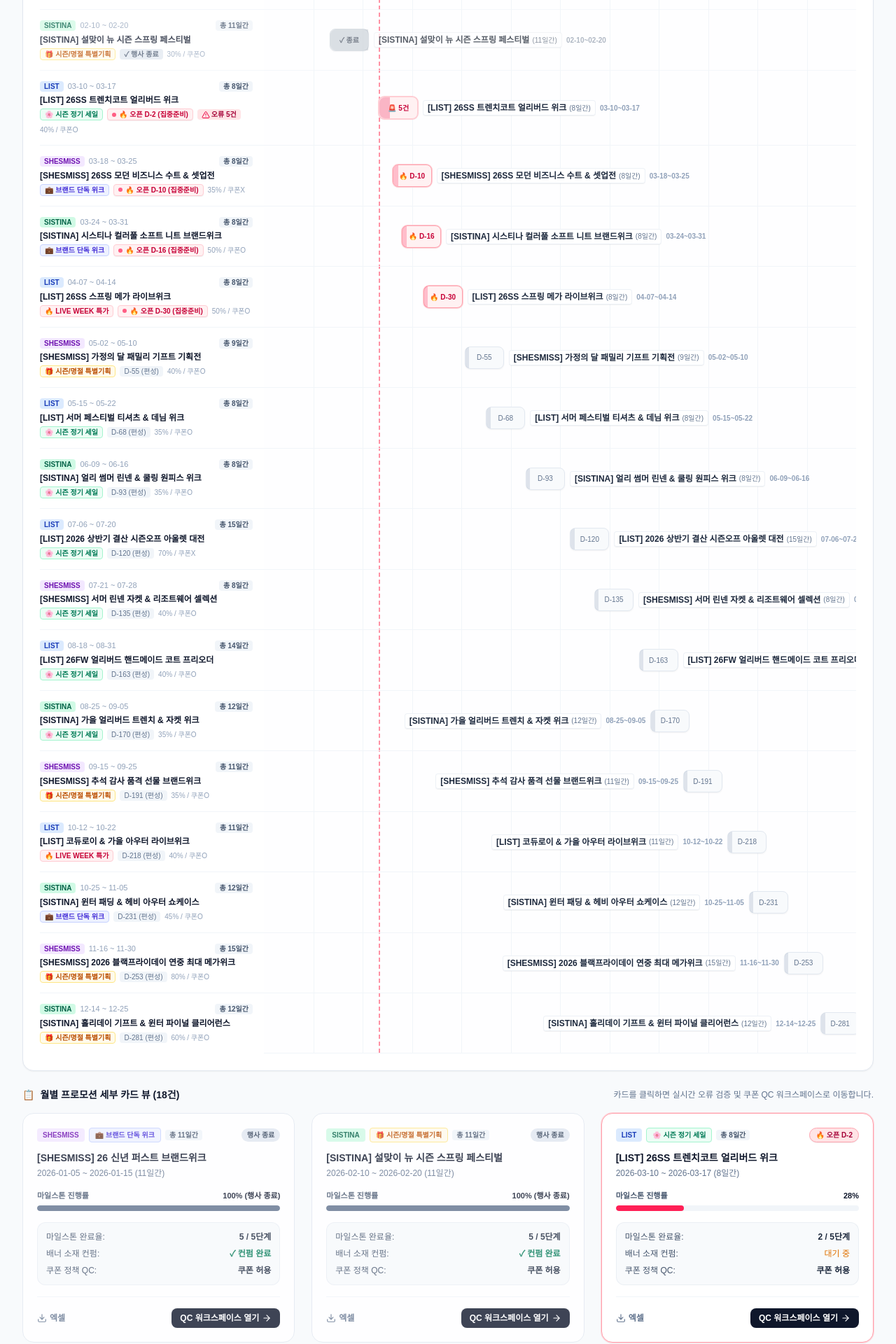
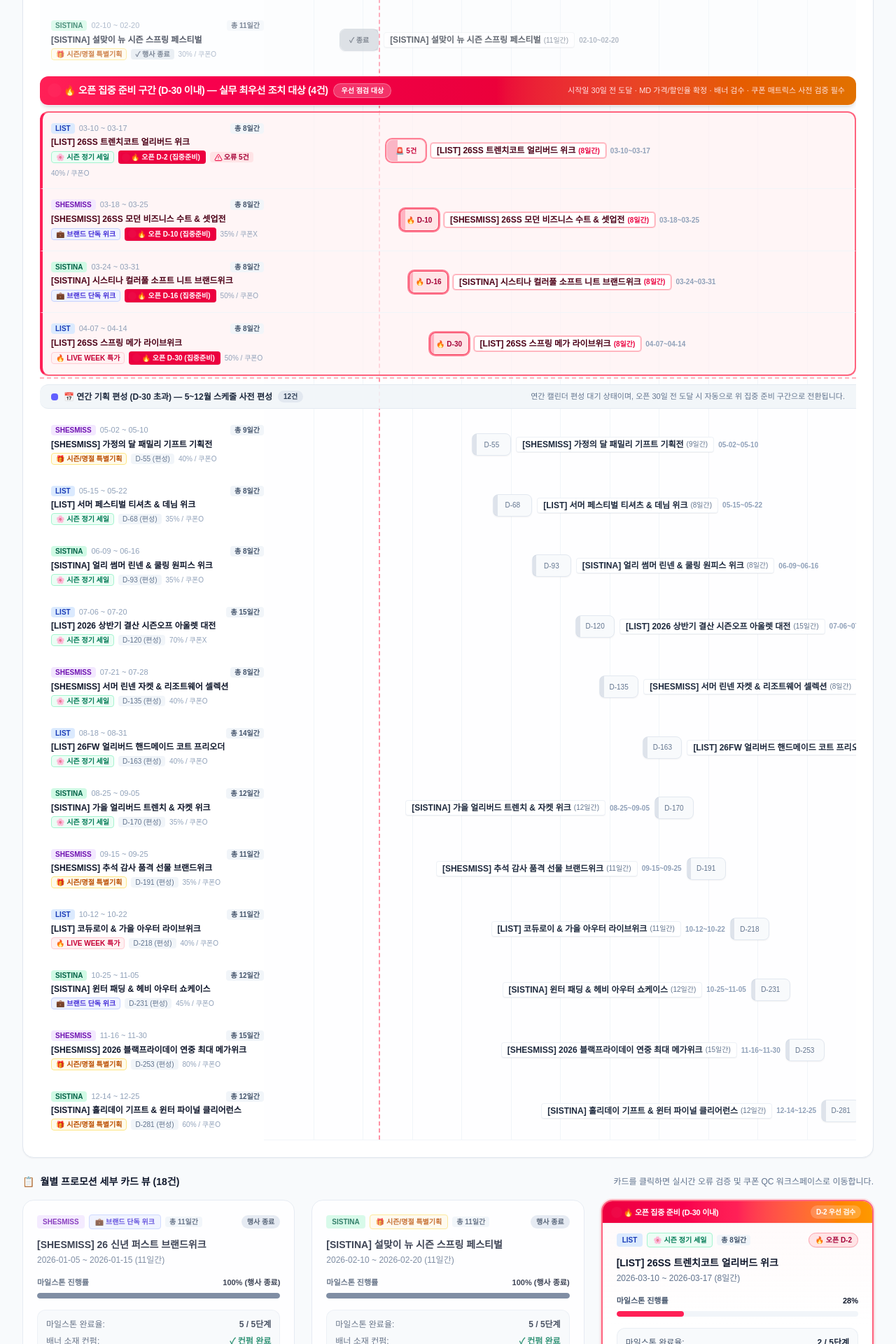
Before and after one commit to chanmip1229/portfolio, a Next.js app: page / in a window 1280 px wide. Shown: the part 1200-3120 px from the top of the page at 70% size. Built offline with nearby package versions, Linux system fonts and the light colour scheme.

Commit message:
feat: D-30 집중 준비 구간 전용 하이라이트 박스 인클로저 및 카드 강조 리본 추가

```diff
--- a/src/components/AnnualScheduleView.tsx
+++ b/src/components/AnnualScheduleView.tsx
@@ -885,7 +885,7 @@ export default function AnnualScheduleView({ onNavigateToQc }: AnnualScheduleVie
                   />
                 </div>
 
-                {filteredPromos.map((promo) => {
+                {filteredPromos.map((promo, index) => {
                   const timing = getPromoTiming(promo.startDate, promo.endDate);
                   const progress = calculateProgress(promo);
                   const blockerCount = promo.qcIssues.filter((i) => i.severity === 'BLOCKER').length;
@@ -896,12 +896,65 @@ export default function AnnualScheduleView({ onNavigateToQc }: AnnualScheduleVie
                   // 텍스트를 막대 우측에 둘지 좌측에 둘지 결정 (연말 행사는 좌측으로 배치하여 잘림 방지)
                   const isLateYear = coords.leftRatio > 0.65;
 
+                  // 섹션 구분 판정 (종료 행사 vs D-30 집중 준비 구간 vs D-30 초과 연간 편성 구간)
+                  const prevTiming = index > 0 ? getPromoTiming(filteredPromos[index - 1].startDate, filteredPromos[index - 1].endDate) : null;
+                  const nextTiming = index < filteredPromos.length - 1 ? getPromoTiming(filteredPromos[index + 1].startDate, filteredPromos[index + 1].endDate) : null;
+
+                  const isFirstActivePrep = timing.statusType === 'UPCOMING_ACTIVE' && (!prevTiming || prevTiming.statusType !== 'UPCOMING_ACTIVE');
+                  const isLastActivePrep = timing.statusType === 'UPCOMING_ACTIVE' && (!nextTiming || nextTiming.statusType !== 'UPCOMING_ACTIVE');
+                  const isFirstPlanned = timing.statusType === 'UPCOMING_PLANNED' && (!prevTiming || prevTiming.statusType !== 'UPCOMING_PLANNED');
+
                   return (
+                    <React.Fragment key={promo.id}>
+                      {/* 1. 🔥 D-30 집중 준비 구간 시작 강조 배너 (강렬한 시각적 박스 헤더) */}
+                      {isFirstActivePrep && (
+                        <div className="bg-gradient-to-r from-rose-500 via-rose-600 to-amber-600 text-white px-4 py-2.5 my-2 flex items-center justify-between z-20 relative rounded-xl shadow-md">
+                          <div className="flex items-center gap-2">
+                            <span className="w-2.5 h-2.5 rounded-full bg-white animate-ping"></span>
+                            <span className="font-black text-white flex items-center gap-1.5 text-xs sm:text-sm tracking-tight">
+                              🔥 오픈 집중 준비 구간 (D-30 이내) — 실무 최우선 조치 대상 ({activePrepCount}건)
+                            </span>
+                            <span className="bg-white/20 text-white font-mono text-[10px] font-extrabold px-2.5 py-0.5 rounded-full border border-white/30 backdrop-blur-xs">
+                              우선 점검 대상
+                            </span>
+                          </div>
+                          <span className="text-[11px] font-medium text-rose-100 hidden lg:inline">
+                            시작일 30일 전 도달 · MD 가격/할인율 확정 · 배너 검수 · 쿠폰 매트릭스 사전 검증 필수
+                          </span>
+                        </div>
+                      )}
+
+                      {/* 2. 📅 5~12월 연간 기획 편성 구간 시작 구분 헤더 */}
+                      {isFirstPlanned && (
+                        <div className="bg-slate-100/90 border-y border-slate-200/90 px-4 py-2 my-2 flex items-center justify-between text-xs z-20 relative rounded-l-xl text-slate-700">
+                          <div className="flex items-center gap-2">
+                            <span className="w-2.5 h-2.5 rounded-sm bg-indigo-500"></span>
+                            <span className="font-bold text-slate-800 flex items-center gap-1.5">
+                              📅 연간 기획 편성 (D-30 초과) — 5~12월 스케줄 사전 편성
+                            </span>
+                            <span className="bg-slate-200 text-slate-700 font-mono text-[10px] font-bold px-2 py-0.5 rounded-full">
+                              {plannedCount}건
+                            </span>
+                          </div>
+                          <span className="text-[11px] text-slate-500 hidden lg:inline">
+                            연간 캘린더 편성 대기 상태이며, 오픈 30일 전 도달 시 자동으로 위 집중 준비 구간으로 전환됩니다.
+                          </span>
+                        </div>
+                      )}
+
+                      {/* 간트 차트 행 (D-30 집중 준비 행은 로즈 틴트 박스 + 볼드 강조 스타일링) */}
                       <div
-                      key={promo.id}
                         onClick={() => handleSelectPromotion(promo.id)}
-                      className={`flex items-center py-3.5 hover:bg-slate-50/90 transition-colors group cursor-pointer relative z-10 ${
-                        timing.isEnded ? 'opacity-75' : ''
+                        className={`flex items-center py-3.5 transition-all group cursor-pointer relative z-10 ${
+                          timing.statusType === 'UPCOMING_ACTIVE'
+                            ? `bg-rose-50/70 hover:bg-rose-100/80 border-l-4 border-l-rose-500 border-r-2 border-r-rose-400 pl-3 pr-2 ${
+                                isFirstActivePrep ? 'border-t-2 border-t-rose-400 rounded-t-xl' : ''
+                              } ${
+                                isLastActivePrep ? 'border-b-2 border-b-rose-400 rounded-b-xl shadow-xs' : ''
+                              }`
+                            : timing.isEnded
+                            ? 'opacity-70 bg-slate-50/40 hover:bg-slate-100/60 border-l-4 border-transparent pl-3'
+                            : 'hover:bg-slate-50/90 border-l-4 border-transparent pl-3'
                         }`}
                         title="클릭 시 해당 행사의 사전 QC 워크스페이스로 이동합니다"
                       >
@@ -932,7 +985,13 @@ export default function AnnualScheduleView({ onNavigateToQc }: AnnualScheduleVie
                           </div>
 
                           <div className="flex items-center justify-between gap-1 mb-1">
-                          <h4 className="text-xs font-bold text-slate-900 group-hover:text-indigo-600 truncate">
+                            <h4
+                              className={`text-xs font-bold truncate ${
+                                timing.statusType === 'UPCOMING_ACTIVE'
+                                  ? 'text-rose-950 font-black group-hover:text-rose-600'
+                                  : 'text-slate-900 group-hover:text-indigo-600'
+                              }`}
+                            >
                               {promo.title}
                             </h4>
                           </div>
@@ -954,8 +1013,8 @@ export default function AnnualScheduleView({ onNavigateToQc }: AnnualScheduleVie
                                 진행 {timing.elapsedDays}일차 (D-{timing.daysLeft})
                               </span>
                             ) : timing.isD30Active ? (
-                            <span className="bg-rose-50 text-rose-700 border border-rose-200 font-bold px-1.5 py-0.2 rounded flex items-center gap-1 shadow-2xs">
-                              <span className="w-1.5 h-1.5 rounded-full bg-rose-500 animate-pulse"></span>
+                              <span className="bg-rose-600 text-white font-extrabold px-2 py-0.5 rounded shadow-2xs flex items-center gap-1">
+                                <span className="w-1.5 h-1.5 rounded-full bg-white animate-ping"></span>
                                 🔥 오픈 D-{timing.daysUntil} (집중준비)
                               </span>
                             ) : (
@@ -983,7 +1042,7 @@ export default function AnnualScheduleView({ onNavigateToQc }: AnnualScheduleVie
                           <div
                             className={`absolute h-8 rounded-lg shadow-xs transition-all duration-300 group-hover:shadow-md flex items-center justify-center px-2 border cursor-pointer ${
                               timing.isEnded ? 'grayscale-[35%]' : ''
-                          } ${timing.isD30Active ? 'ring-1 ring-rose-200' : ''}`}
+                            } ${timing.isD30Active ? 'ring-2 ring-rose-400/80 shadow-sm' : ''}`}
                             style={{
                               left: coords.left,
                               width: coords.width,
@@ -997,7 +1056,7 @@ export default function AnnualScheduleView({ onNavigateToQc }: AnnualScheduleVie
                                 : timing.statusType === 'RUNNING'
                                 ? '#fff7ed'
                                 : timing.isD30Active
-                              ? '#fff1f2'
+                                ? '#ffe4e6'
                                 : '#f8fafc',
                               borderColor: timing.isEnded
                                 ? '#cbd5e1'
@@ -1008,7 +1067,7 @@ export default function AnnualScheduleView({ onNavigateToQc }: AnnualScheduleVie
                                 : timing.statusType === 'RUNNING'
                                 ? '#fdba74'
                                 : timing.isD30Active
-                              ? '#fda4af'
+                                ? '#f43f5e'
                                 : '#e2e8f0',
                             }}
                             title={`${promo.title} (${promo.startDate} ~ ${promo.endDate}) - 클릭하여 QC 열기`}
@@ -1031,7 +1090,7 @@ export default function AnnualScheduleView({ onNavigateToQc }: AnnualScheduleVie
                               style={{ width: `${progress}%` }}
                             />
 
-                          {/* 바 내부에는 핵심 상태 뱃지만 간결하게 표기 (좁은 막대 내부 텍스트 뭉개짐/잘림 원천 방지) */}
+                            {/* 바 내부에는 핵심 상태 뱃지만 간결하게 표기 */}
                             <div className="relative z-10 flex items-center justify-center gap-1 text-[10px] font-bold font-mono">
                               {timing.isEnded ? (
                                 <span className="text-slate-600">✓ 종료</span>
@@ -1043,7 +1102,7 @@ export default function AnnualScheduleView({ onNavigateToQc }: AnnualScheduleVie
                               ) : blockerCount > 0 ? (
                                 <span className="text-rose-700">🚨 {blockerCount}건</span>
                               ) : timing.isD30Active ? (
-                              <span className="text-rose-700 font-extrabold flex items-center gap-0.5">
+                                <span className="text-rose-800 font-extrabold flex items-center gap-0.5">
                                   🔥 D-{timing.daysUntil}
                                 </span>
                               ) : (
@@ -1059,9 +1118,19 @@ export default function AnnualScheduleView({ onNavigateToQc }: AnnualScheduleVie
                                   : 'left-[calc(100%+8px)] text-left'
                               }`}
                             >
-                            <span className="text-xs font-bold text-slate-800 bg-white/95 px-1.5 py-0.5 rounded shadow-2xs border border-slate-200/60 flex items-center gap-1">
+                              <span
+                                className={`text-xs font-bold px-2 py-0.5 rounded shadow-2xs border flex items-center gap-1 ${
+                                  timing.isD30Active
+                                    ? 'bg-white text-rose-950 font-black border-rose-300 ring-1 ring-rose-200'
+                                    : 'bg-white/95 text-slate-800 border-slate-200/60'
+                                }`}
+                              >
                                 <span>{promo.title}</span>
-                              <span className="text-[10px] text-slate-500 font-mono font-normal">
+                                <span
+                                  className={`text-[10px] font-mono ${
+                                    timing.isD30Active ? 'text-rose-600 font-bold' : 'text-slate-500 font-normal'
+                                  }`}
+                                >
                                   ({timing.totalDays}일간)
                                 </span>
                               </span>
@@ -1072,6 +1141,12 @@ export default function AnnualScheduleView({ onNavigateToQc }: AnnualScheduleVie
                           </div>
                         </div>
                       </div>
+
+                      {/* D-30 구간 마감 선 */}
+                      {isLastActivePrep && (
+                        <div className="border-b-2 border-dashed border-rose-300 my-0.5 opacity-80" />
+                      )}
+                    </React.Fragment>
                   );
                 })}
               </div>
@@ -1136,14 +1211,28 @@ export default function AnnualScheduleView({ onNavigateToQc }: AnnualScheduleVie
               return (
                 <div
                   key={promo.id}
-                  className={`bg-white rounded-2xl border transition-all p-5 flex flex-col justify-between ${
+                  onClick={() => handleSelectPromotion(promo.id)}
+                  className={`bg-white rounded-2xl border transition-all p-5 flex flex-col justify-between cursor-pointer relative overflow-hidden group ${
                     timing.isEnded
-                      ? 'border-slate-200 opacity-80'
+                      ? 'border-slate-200 opacity-80 hover:border-slate-300'
                       : timing.isD30Active
-                      ? 'border-rose-300 ring-1 ring-rose-200/80 shadow-xs hover:border-rose-400 hover:shadow-md'
+                      ? 'border-2 border-rose-400 ring-2 ring-rose-200/60 shadow-md hover:border-rose-500 hover:shadow-xl bg-gradient-to-b from-rose-50/40 via-white to-white'
                       : 'border-slate-200 hover:border-slate-300 shadow-xs hover:shadow-md'
                   }`}
                 >
+                  {/* D-30 이내 강조 상단 리본 */}
+                  {timing.isD30Active && (
+                    <div className="-mt-5 -mx-5 mb-3.5 bg-gradient-to-r from-rose-600 via-rose-500 to-amber-500 text-white px-4 py-1.5 flex items-center justify-between text-[11px] font-black tracking-tight shadow-xs">
+                      <div className="flex items-center gap-1.5">
+                        <span className="w-2 h-2 rounded-full bg-white animate-ping"></span>
+                        <span>🔥 오픈 집중 준비 (D-30 이내)</span>
+                      </div>
+                      <span className="bg-white/20 px-2 py-0.5 rounded-full font-mono text-[10px]">
+                        D-{timing.daysUntil} 우선 검수
+                      </span>
+                    </div>
+                  )}
+
                   <div>
                     {/* 상단 뱃지 바 */}
                     <div className="flex items-center justify-between gap-2 mb-3">
@@ -1238,7 +1327,10 @@ export default function AnnualScheduleView({ onNavigateToQc }: AnnualScheduleVie
                   {/* 하단 이동 버튼 */}
                   <div className="pt-4 mt-4 border-t border-slate-100 flex items-center justify-between">
                     <button
-                      onClick={() => exportToExcel([promo], `${promo.id}_이벤트리포트`)}
+                      onClick={(e) => {
+                        e.stopPropagation();
+                        exportToExcel([promo], `${promo.id}_이벤트리포트`);
+                      }}
                       className="text-xs text-slate-500 hover:text-slate-800 flex items-center gap-1 font-semibold cursor-pointer"
                       title="해당 이벤트 엑셀 다운로드"
                     >
@@ -1248,7 +1340,11 @@ export default function AnnualScheduleView({ onNavigateToQc }: AnnualScheduleVie
 
                     <button
                       onClick={() => handleSelectPromotion(promo.id)}
-                      className="inline-flex items-center gap-1 px-3 py-1.5 bg-slate-900 hover:bg-slate-800 text-white rounded-lg text-xs font-bold transition-colors cursor-pointer"
+                      className={`inline-flex items-center gap-1 px-3 py-1.5 rounded-lg text-xs font-bold transition-all cursor-pointer ${
+                        timing.isD30Active
+                          ? 'bg-rose-600 hover:bg-rose-700 text-white shadow-xs'
+                          : 'bg-slate-900 hover:bg-slate-800 text-white'
+                      }`}
                     >
                       <span>QC 워크스페이스 열기</span>
                       <ArrowRight className="w-3.5 h-3.5" />
```
Lines whose indentation alone changed are shown as unchanged.
